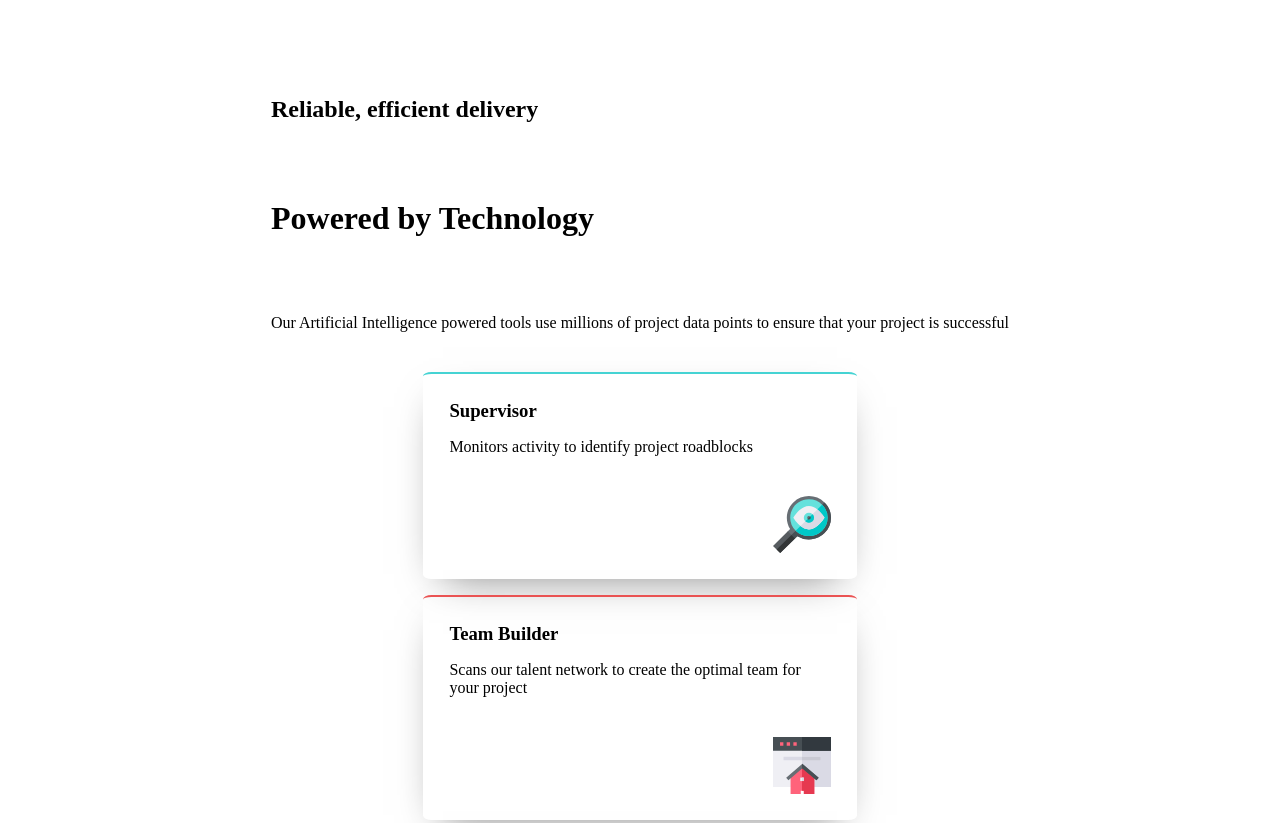
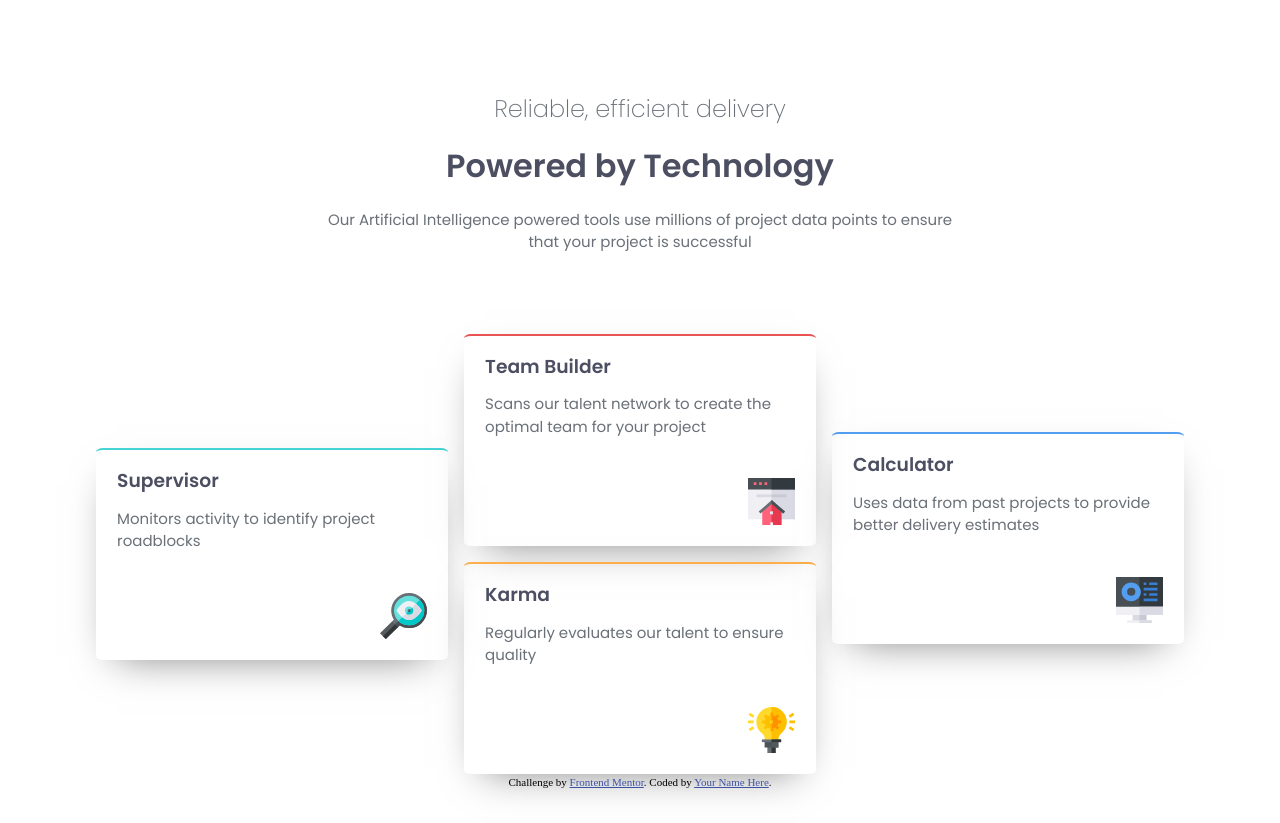
Before and after one commit to SimonMcCaffery/Four-card-feature, a plain HTML site: page index.html in a window 1280 px wide. Shown: the top 823 px of the page. Drawn offline with Linux system fonts and the light colour scheme.

Commit message:
finish
final commit

```diff
--- a/index.html
+++ b/index.html
@@ -1,26 +1,39 @@
 <!DOCTYPE html>
 <html lang="en">
+
 <head>
   <meta charset="UTF-8">
-  <meta name="viewport" content="width=device-width, initial-scale=1.0"> <!-- displays site properly based on user's device -->
+  <meta name="viewport" content="width=device-width, initial-scale=1.0">
+  <!-- displays site properly based on user's device -->
 
   <link rel="icon" type="image/png" sizes="32x32" href="./images/favicon-32x32.png">
   <link rel="stylesheet" href="style.css">
+
+  <link rel="preconnect" href="https://fonts.googleapis.com">
+  <link rel="preconnect" href="https://fonts.gstatic.com" crossorigin>
+  <link href="https://fonts.googleapis.com/css2?family=Poppins:wght@200;400;600&display=swap" rel="stylesheet">
 
   <title>Frontend Mentor | Four card feature section</title>
 
   <!-- Feel free to remove these styles or customise in your own stylesheet 👍 -->
   <style>
-    .attribution { font-size: 11px; text-align: center; }
-    .attribution a { color: hsl(228, 45%, 44%); }
+    .attribution {
+      font-size: 11px;
+      text-align: center;
+    }
+
+    .attribution a {
+      color: hsl(228, 45%, 44%);
+    }
   </style>
 </head>
+
 <body>
 
   <header class="head-section">
-    <h2>Reliable, efficient delivery</h2>
-    <h1>Powered by Technology</h1>
-    <p>
+    <h2 class="poppins-extralight">Reliable, efficient delivery</h2>
+    <h1 class="poppins-semibold">Powered by Technology</h1>
+    <p class="poppins-regular">
       Our Artificial Intelligence powered tools use millions of project data points
       to ensure that your project is successful
     </p>
@@ -28,23 +41,23 @@
 
   <div class="grid-main">
     <section class="card" id="supervisor">
-      <h3>Supervisor</h3>
-      <p>Monitors activity to identify project roadblocks</p>
+      <h3 class="poppins-semibold">Supervisor</h3>
+      <p class="poppins-regular">Monitors activity to identify project roadblocks</p>
       <img src="images/icon-supervisor.svg">
     </section>
     <section class="card" id="team-builder">
-      <h3>Team Builder</h3>
-      <p>Scans our talent network to create the optimal team for your project</p>
+      <h3 class="poppins-semibold">Team Builder</h3>
+      <p class="poppins-regular">Scans our talent network to create the optimal team for your project</p>
       <img src="images/icon-team-builder.svg">
     </section>
     <section class="card" id="karma">
-      <h3>Karma</h3>
-      <p>Regularly evaluates our talent to ensure quality</p>
+      <h3 class="poppins-semibold">Karma</h3>
+      <p class="poppins-regular">Regularly evaluates our talent to ensure quality</p>
       <img src="images/icon-karma.svg">
     </section>
     <section class="card" id="calculator">
-      <h3>Calculator</h3>
-      <p>Uses data from past projects to provide better delivery estimates</p>
+      <h3 class="poppins-semibold" >Calculator</h3>
+      <p class="poppins-regular">Uses data from past projects to provide better delivery estimates</p>
       <img src="images/icon-calculator.svg">
     </section>
   </div>
@@ -57,4 +70,5 @@
     </p>
   </footer>
 </body>
+
 </html>
--- a/style.css
+++ b/style.css
@@ -8,6 +8,30 @@
     --neut-grey-400: hsl(212, 6%, 44%);
     --neut-white-100: hsl(0, 0%, 100%);
 }
+
+/*Font Styles*/
+
+.poppins-extralight {
+    font-family: "Poppins", serif;
+    font-weight: 200;
+    font-style: normal;
+    color: var(--neut-grey-400);
+  }
+
+  .poppins-regular {
+    font-family: "Poppins", serif;
+    font-weight: 400;
+    font-style: normal;
+    color: var(--neut-grey-400);
+  }
+
+  .poppins-semibold {
+    font-family: "Poppins", serif;
+    font-weight: 600;
+    font-style: normal;
+    color: var(--neut-grey-500);
+  }
+
 
 *,*::after,*::before{
     box-sizing: border-box;
@@ -25,6 +49,20 @@ header{
     flex-direction: column;
     gap: 6vw;
     margin-bottom: 5vh;
+}
+
+h1,h2,h3{
+    line-height: 1.1;
+}
+
+p{
+    line-height: 1.5;
+    font-size: .9375rem;
+}
+
+.head-section{
+    text-justify: center;
+    text-align: center;
 }
 
 .grid-main{
@@ -76,3 +114,40 @@ header{
 #calculator{
     border-top: 2px solid var(--pri-blue-400);
 }
+
+@media (min-width: 800px) {
+
+    header{
+        gap: 2vw;
+        margin-bottom: 10vh;
+        width: 50vw;
+    }
+
+    .grid-main {
+        display: grid;
+        grid-template-columns: 1fr 1fr 1fr;
+        grid-template-rows: 1fr 1fr;
+        gap: 16px;
+        align-items: center;
+        justify-items: center;
+        grid-template-areas:
+            "supervisor team-builder calculator"
+            "supervisor karma calculator";
+    }
+
+    #supervisor {
+        grid-area: supervisor;
+    }
+
+    #team-builder {
+        grid-area: team-builder;
+    }
+
+    #karma {
+        grid-area: karma;
+    }
+
+    #calculator {
+        grid-area: calculator;
+    }
+}
```
